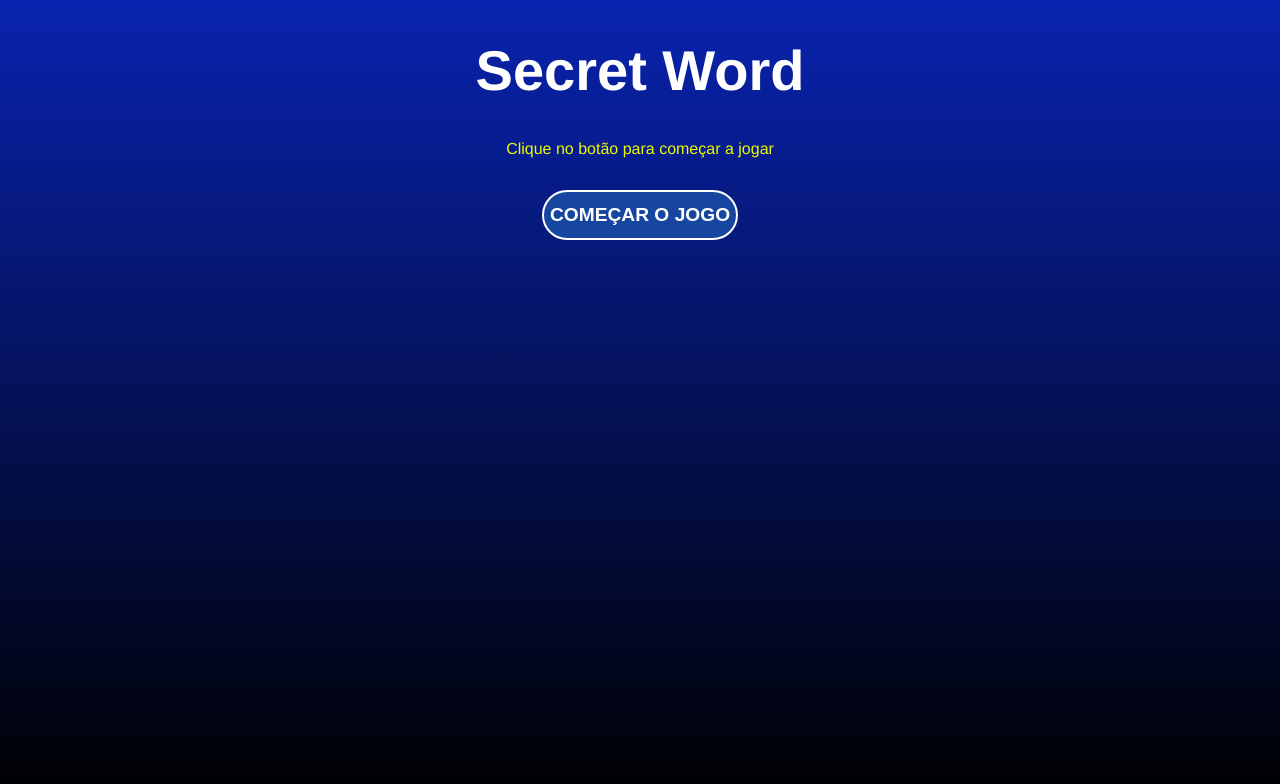
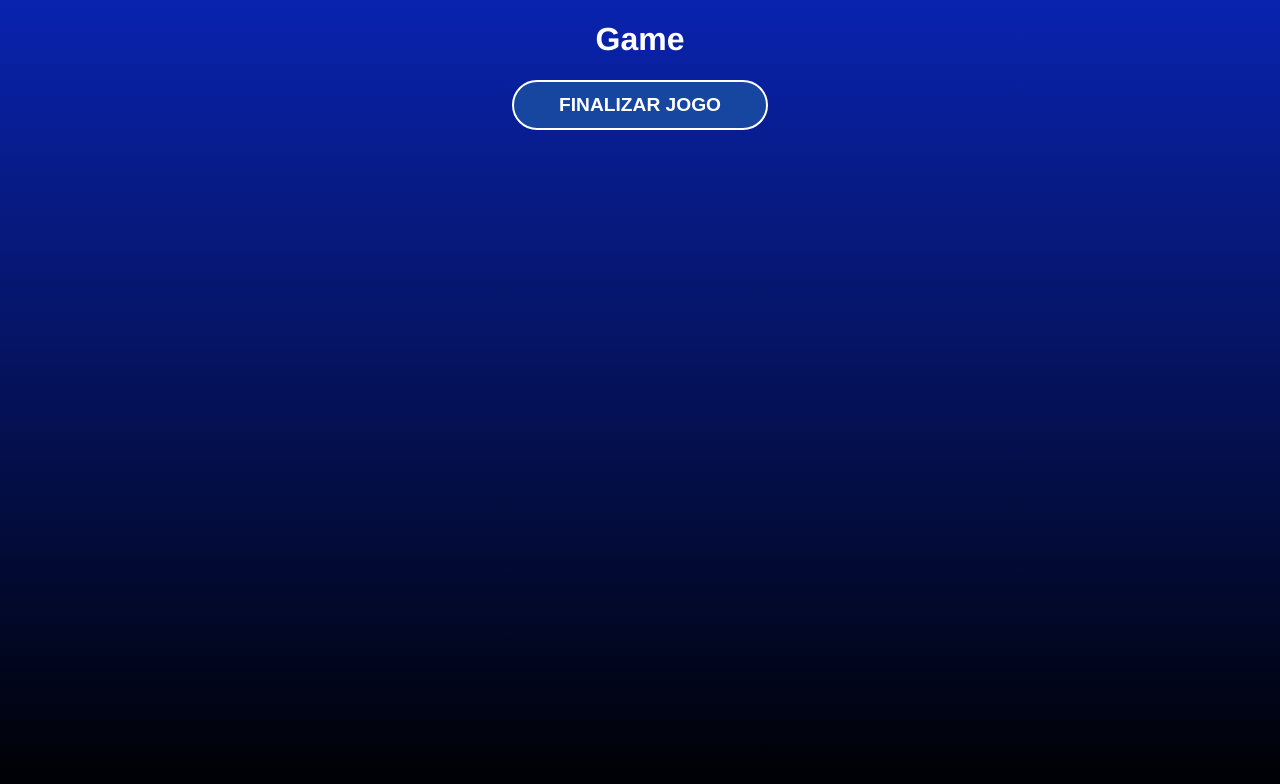
Before and after one commit to rcdomingos/secret_word, a React (Vite) app: page / in a window 1280 px wide. Both pictures are taken after a click on the button "COMEÇAR O JOGO". Shown: the top 784 px of the page. Built offline with nearby package versions, Linux system fonts and the light colour scheme.

Commit message:
feat: add stages componets

```diff
--- a/src/App.jsx
+++ b/src/App.jsx
@@ -1,10 +1,41 @@
+import { useState } from "react";
 import "./App.css";
 import StartScreen from "./components/StartScreen";
+import GameOver from "./components/GameOver";
+import Game from "./components/Game";
+
+import { wordsList } from "./data/words";
+
+const stages = [
+  { id: 1, name: "start" },
+  { id: 2, name: "game" },
+  { id: 3, name: "end" },
+];
 
 function App() {
+  const [currentStage, setCurrentStage] = useState(stages[0].name);
+  const [words] = useState(wordsList);
+
+  // start secret word
+  const startGame = () => {
+    setCurrentStage(stages[1].name);
+  };
+
+  // process verify the letter input
+  const verifyLetter = () => {
+    setCurrentStage(stages[2].name);
+  };
+
+  // restarts the game
+  const retry = () => {
+    setCurrentStage(stages[0].name);
+  };
+
   return (
     <div className="App">
-      <StartScreen />
+      {currentStage === "start" && <StartScreen startGame={startGame} />}
+      {currentStage === "game" && <Game verifyLetter={verifyLetter} />}
+      {currentStage === "end" && <GameOver retry={retry}/>}
     </div>
   );
 }
--- /dev/null
+++ b/src/components/Game.jsx
@@ -0,0 +1,13 @@
+import React from "react";
+import "./Game.css";
+
+const Game = ({ verifyLetter }) => {
+  return (
+    <div>
+      <h1>Game</h1>
+      <button onClick={verifyLetter}>Finalizar jogo</button>
+    </div>
+  );
+};
+
+export default Game;
--- /dev/null
+++ b/src/components/GameOver.jsx
@@ -0,0 +1,13 @@
+import React from "react";
+import "./GameOver.css";
+
+const GameOver = ({ retry }) => {
+  return (
+    <div>
+      <h1>Game Over</h1>
+      <button onClick={retry}>Reiniciar Jogo</button>
+    </div>
+  );
+};
+
+export default GameOver;
--- a/src/components/StartScreen.css
+++ b/src/components/StartScreen.css
@@ -9,6 +9,7 @@
 button {
   background: #1646a0;
   color: #fff;
+  padding: 0 45px;
   border: 2px solid #fff;
   border-radius: 25px;
   height: 50px;
--- a/src/components/StartScreen.jsx
+++ b/src/components/StartScreen.jsx
@@ -1,14 +1,13 @@
 import "./StartScreen.css";
 
-const StartScreen = () => {
+const StartScreen = ({ startGame }) => {
   return (
     <div className="start">
       <h1>Secret Word</h1>
       <p>Clique no botão para começar a jogar</p>
-      <button>Começar o jogo</button>
+      <button onClick={startGame}>Começar o jogo</button>
     </div>
   );
 };
 
-
 export default StartScreen;
```
Also changed, not shown: src/components/Game.css (added), src/components/GameOver.css (added).
